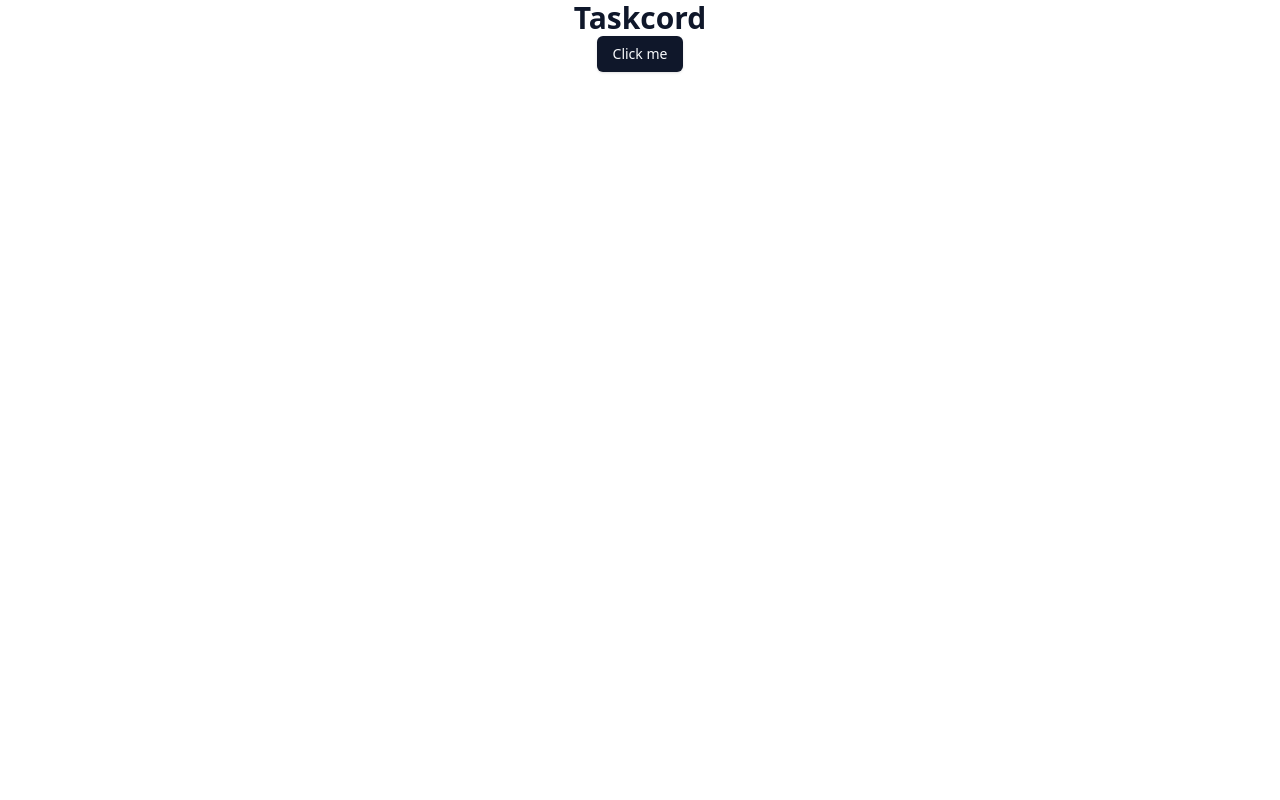
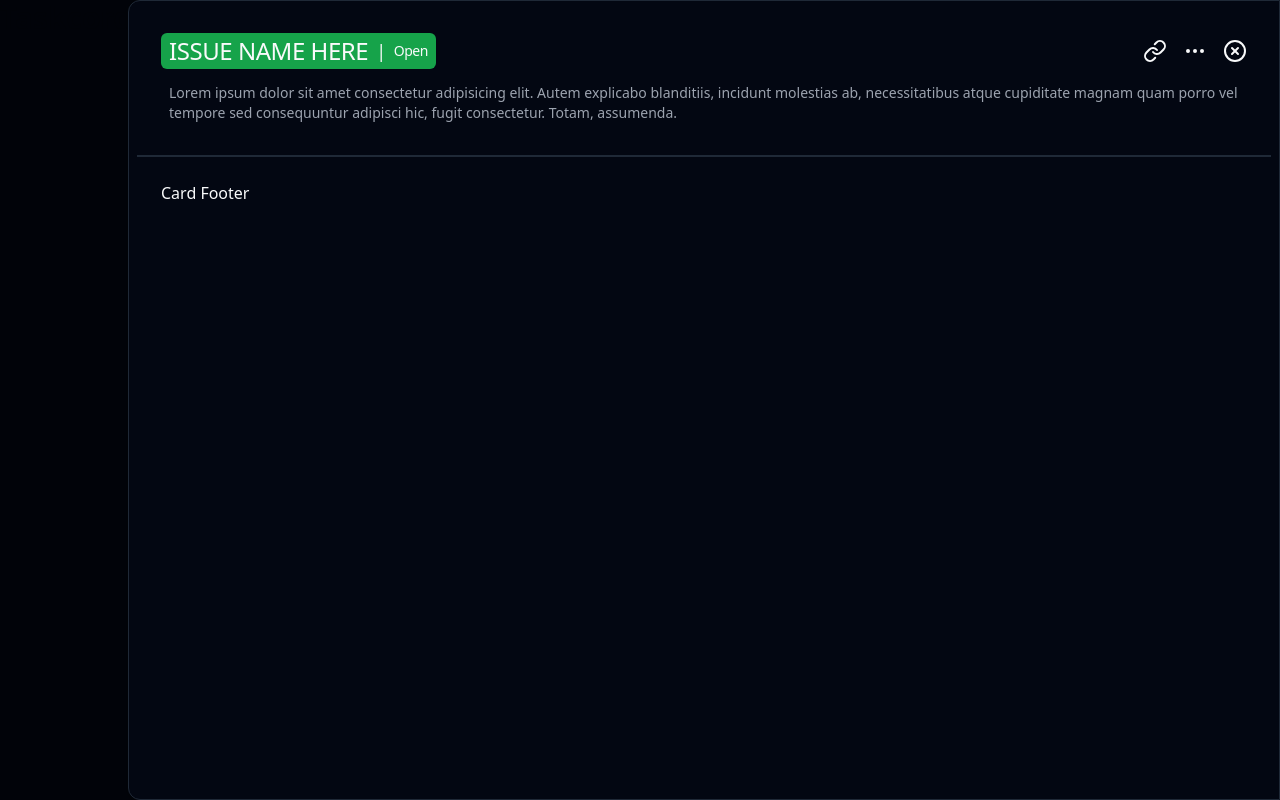
Before and after one commit to fazlulShanto/Taskcord-client, a React (Create React App) app: page / in a window 1280 px wide. Built offline with nearby package versions, Linux system fonts and the light colour scheme.

Commit message:
Built a rough task-viewer modal (Header Only)

```diff
--- a/src/App.css
+++ b/src/App.css
@@ -1,38 +1,3 @@
 .App {
-  text-align: center;
+  /* text-align: center; */
 }
-
-.App-logo {
-  height: 40vmin;
-  pointer-events: none;
-}
-
-@media (prefers-reduced-motion: no-preference) {
-  .App-logo {
-    animation: App-logo-spin infinite 20s linear;
-  }
-}
-
-.App-header {
-  background-color: #282c34;
-  min-height: 100vh;
-  display: flex;
-  flex-direction: column;
-  align-items: center;
-  justify-content: center;
-  font-size: calc(10px + 2vmin);
-  color: white;
-}
-
-.App-link {
-  color: #61dafb;
-}
-
-@keyframes App-logo-spin {
-  from {
-    transform: rotate(0deg);
-  }
-  to {
-    transform: rotate(360deg);
-  }
-}
--- a/src/App.tsx
+++ b/src/App.tsx
@@ -1,14 +1,33 @@
 import React from 'react';
+import './index.css';
 import './App.css';
-import { Button } from './components/ui/button';
+
+import IssueModal from './modals/IssueModal';
 
 function App() {
   return (
-    <div className="App">
+    <div className="App h-screen bg-background dark">
       <h1 className='text-3xl font-bold'>Taskcord</h1>
-      <Button>Click me</Button>
+
+      <IssueModal />
     </div>
   );
 }
 
 export default App;
+
+/*
+
+BUGS ---------------------------------------------------------------------------
+
+
+
+TODO ---------------------------------------------------------------------------
+
+
+
+IDEAS ---------------------------------------------------------------------------
+
+
+
+*/
--- /dev/null
+++ b/src/components/ui/card.tsx
@@ -0,0 +1,76 @@
+import * as React from "react"
+
+import { cn } from "src/lib/utils"
+
+const Card = React.forwardRef<
+  HTMLDivElement,
+  React.HTMLAttributes<HTMLDivElement>
+>(({ className, ...props }, ref) => (
+  <div
+    ref={ref}
+    className={cn(
+      "rounded-xl border bg-card text-card-foreground shadow",
+      className
+    )}
+    {...props}
+  />
+))
+Card.displayName = "Card"
+
+const CardHeader = React.forwardRef<
+  HTMLDivElement,
+  React.HTMLAttributes<HTMLDivElement>
+>(({ className, ...props }, ref) => (
+  <div
+    ref={ref}
+    className={cn("flex flex-col space-y-1.5 p-6", className)}
+    {...props}
+  />
+))
+CardHeader.displayName = "CardHeader"
+
+const CardTitle = React.forwardRef<
+  HTMLDivElement,
+  React.HTMLAttributes<HTMLDivElement>
+>(({ className, ...props }, ref) => (
+  <div
+    ref={ref}
+    className={cn("font-semibold leading-none tracking-tight", className)}
+    {...props}
+  />
+))
+CardTitle.displayName = "CardTitle"
+
+const CardDescription = React.forwardRef<
+  HTMLDivElement,
+  React.HTMLAttributes<HTMLDivElement>
+>(({ className, ...props }, ref) => (
+  <div
+    ref={ref}
+    className={cn("text-sm text-muted-foreground", className)}
+    {...props}
+  />
+))
+CardDescription.displayName = "CardDescription"
+
+const CardContent = React.forwardRef<
+  HTMLDivElement,
+  React.HTMLAttributes<HTMLDivElement>
+>(({ className, ...props }, ref) => (
+  <div ref={ref} className={cn("p-6 pt-0", className)} {...props} />
+))
+CardContent.displayName = "CardContent"
+
+const CardFooter = React.forwardRef<
+  HTMLDivElement,
+  React.HTMLAttributes<HTMLDivElement>
+>(({ className, ...props }, ref) => (
+  <div
+    ref={ref}
+    className={cn("flex items-center p-6 pt-0", className)}
+    {...props}
+  />
+))
+CardFooter.displayName = "CardFooter"
+
+export { Card, CardHeader, CardFooter, CardTitle, CardDescription, CardContent }
--- /dev/null
+++ b/src/components/ui/input.tsx
@@ -0,0 +1,22 @@
+import * as React from "react"
+
+import { cn } from "src/lib/utils"
+
+const Input = React.forwardRef<HTMLInputElement, React.ComponentProps<"input">>(
+  ({ className, type, ...props }, ref) => {
+    return (
+      <input
+        type={type}
+        className={cn(
+          "flex h-9 w-full rounded-md border border-input bg-transparent px-3 py-1 text-base shadow-sm transition-colors file:border-0 file:bg-transparent file:text-sm file:font-medium file:text-foreground placeholder:text-muted-foreground focus-visible:outline-none focus-visible:ring-1 focus-visible:ring-ring disabled:cursor-not-allowed disabled:opacity-50 md:text-sm",
+          className
+        )}
+        ref={ref}
+        {...props}
+      />
+    )
+  }
+)
+Input.displayName = "Input"
+
+export { Input }
--- a/src/index.css
+++ b/src/index.css
@@ -5,49 +5,60 @@
 @layer base {
   :root {
     --background: 0 0% 100%;
-    --foreground: 222.2 47.4% 11.2%;
-    --muted: 210 40% 96.1%;
-    --muted-foreground: 215.4 16.3% 46.9%;
+    --foreground: 224 71.4% 4.1%;
+    --card: 0 0% 100%;
+    --card-foreground: 224 71.4% 4.1%;
     --popover: 0 0% 100%;
-    --popover-foreground: 222.2 47.4% 11.2%;
-    --border: 214.3 31.8% 91.4%;
-    --input: 214.3 31.8% 91.4%;
-    --card: 0 0% 100%;
-    --card-foreground: 222.2 47.4% 11.2%;
-    --primary: 222.2 47.4% 11.2%;
-    --primary-foreground: 210 40% 98%;
-    --secondary: 210 40% 96.1%;
-    --secondary-foreground: 222.2 47.4% 11.2%;
-    --accent: 210 40% 96.1%;
-    --accent-foreground: 222.2 47.4% 11.2%;
-    --destructive: 0 100% 50%;
-    --destructive-foreground: 210 40% 98%;
-    --ring: 215 20.2% 65.1%;
+    --popover-foreground: 224 71.4% 4.1%;
+    --primary: 262.1 83.3% 57.8%;
+    --primary-foreground: 210 20% 98%;
+    --secondary: 220 14.3% 95.9%;
+    --secondary-foreground: 220.9 39.3% 11%;
+    --muted: 220 14.3% 95.9%;
+    --muted-foreground: 220 8.9% 46.1%;
+    --accent: 220 14.3% 95.9%;
+    --accent-foreground: 220.9 39.3% 11%;
+    --destructive: 0 84.2% 60.2%;
+    --destructive-foreground: 210 20% 98%;
+    --border: 220 13% 91%;
+    --input: 220 13% 91%;
+    --ring: 262.1 83.3% 57.8%;
     --radius: 0.5rem;
+    --chart-1: 12 76% 61%;
+    --chart-2: 173 58% 39%;
+    --chart-3: 197 37% 24%;
+    --chart-4: 43 74% 66%;
+    --chart-5: 27 87% 67%;
   }
 
   .dark {
-    --background: 224 71% 4%;
-    --foreground: 213 31% 91%;
-    --muted: 223 47% 11%;
-    --muted-foreground: 215.4 16.3% 56.9%;
-    --accent: 216 34% 17%;
-    --accent-foreground: 210 40% 98%;
-    --popover: 224 71% 4%;
-    --popover-foreground: 215 20.2% 65.1%;
-    --border: 216 34% 17%;
-    --input: 216 34% 17%;
-    --card: 224 71% 4%;
-    --card-foreground: 213 31% 91%;
-    --primary: 210 40% 98%;
-    --primary-foreground: 222.2 47.4% 1.2%;
-    --secondary: 222.2 47.4% 11.2%;
-    --secondary-foreground: 210 40% 98%;
-    --destructive: 0 63% 31%;
-    --destructive-foreground: 210 40% 98%;
-    --ring: 216 34% 17%;
+    --background: 224 71.4% 4.1%;
+    --foreground: 210 20% 98%;
+    --card: 224 71.4% 4.1%;
+    --card-foreground: 210 20% 98%;
+    --popover: 224 71.4% 4.1%;
+    --popover-foreground: 210 20% 98%;
+    --primary: 263.4 70% 50.4%;
+    --primary-foreground: 210 20% 98%;
+    --secondary: 215 27.9% 16.9%;
+    --secondary-foreground: 210 20% 98%;
+    --muted: 215 27.9% 16.9%;
+    --muted-foreground: 217.9 10.6% 64.9%;
+    --accent: 215 27.9% 16.9%;
+    --accent-foreground: 210 20% 98%;
+    --destructive: 0 62.8% 30.6%;
+    --destructive-foreground: 210 20% 98%;
+    --border: 215 27.9% 16.9%;
+    --input: 215 27.9% 16.9%;
+    --ring: 263.4 70% 50.4%;
+    --chart-1: 220 70% 50%;
+    --chart-2: 160 60% 45%;
+    --chart-3: 30 80% 55%;
+    --chart-4: 280 65% 60%;
+    --chart-5: 340 75% 55%;
   }
 }
+
 
 @layer base {
   * {
--- /dev/null
+++ b/src/modals/IssueModal.tsx
@@ -0,0 +1,82 @@
+import React, { useState } from 'react'
+import { Button } from 'src/components/ui/button';
+import { Card, CardTitle, CardDescription, CardHeader, CardContent, CardFooter } from 'src/components/ui/card';
+import { Edit3, CircleX, Link, Ellipsis } from 'lucide-react';
+import { Input } from 'src/components/ui/input';
+
+const IssueModal = () => {
+    const [isEditing, setIsEditing] = useState(false);
+
+    return (
+        // Background
+        <div className='fixed inset-0 flex items-center justify-center bg-black bg-opacity-50'>
+
+            {/* Card */}
+            <Card className='h-full w-full md:w-[min(90%,_1280px)] max-w-full p-2 fixed right-0 top-0 rounded-tr-none rounded-br-none'>
+
+                <CardHeader>
+
+                    {/* HEADER - Title and Buttons */}
+                    <div className='flex justify-between items-center'>
+                        <CardTitle className='w-fit rounded-md text-lg'>
+
+                            {!isEditing ?
+                                <div className='group relative'>
+                                    <Button variant='ghost' className='p-2 text-2xl bg-green-600' onClick={() => setIsEditing(!isEditing)}>
+                                        <span>ISSUE NAME HERE</span> <span className='text-lg'>|</span> <span className='text-sm'>Open</span>
+                                    </Button>
+
+                                    <Edit3 size={24} className='absolute right-[-16px] top-[-12px] rounded-full bg-primary transition-all duration-100 opacity-0 group-hover:opacity-100' />
+                                </div>
+
+                                :
+
+                                <div className='relative'>
+                                    <Input
+                                        className='w-fit cursor-text rounded-md'
+                                        value='Card Title'
+                                    />
+
+                                    <CircleX size={24} className='absolute right-[-16px] top-[-12px] rounded-full hover:bg-primary' />
+                                </div>
+
+                            }
+
+                        </CardTitle> {/* Click to edit, hover makes icon appear */}
+
+                        {/* <Button variant='ghost' className=''></Button> */}
+                        <div className='flex gap-4'>
+                            <Link size={24} className='' />
+                            <Ellipsis size={24} className='' />
+                            <CircleX size={24} className='' />
+                        </div>
+                    </div>
+
+                    {/* HEADER - Description */}
+                    <div>
+                        <CardDescription className='p-2'>Lorem ipsum dolor sit amet consectetur adipisicing elit. Autem explicabo blanditiis, incidunt molestias ab, necessitatibus atque cupiditate magnam quam porro vel tempore sed consequuntur adipisci hic, fugit consectetur. Totam, assumenda.</CardDescription>
+                    </div>
+
+                </CardHeader>
+
+                <hr className='border-b' />
+
+                <CardContent>
+
+                    {/* Left Side */}
+
+
+                    {/* Right Side */}
+
+                </CardContent>
+
+                <CardFooter>
+                    <p>Card Footer</p>
+                </CardFooter>
+            </Card>
+
+        </div >
+    )
+}
+
+export default IssueModal
```
